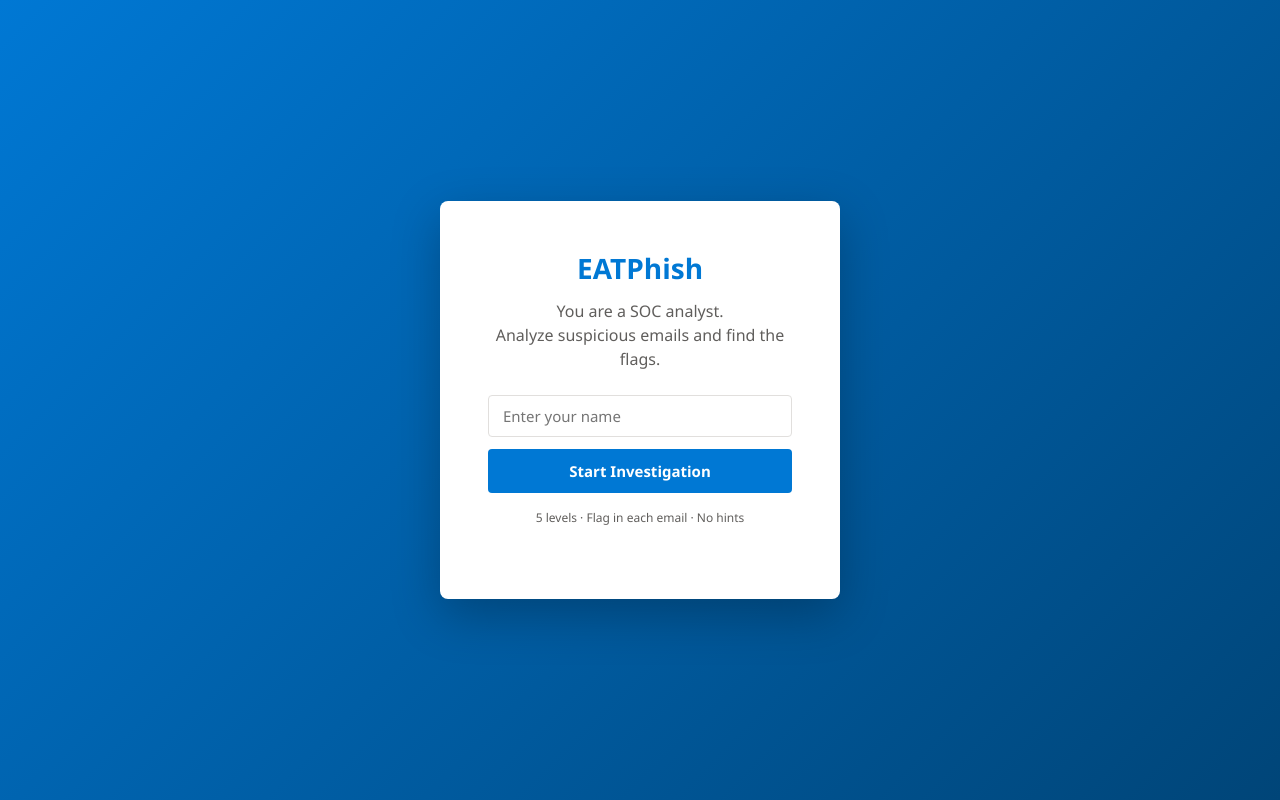
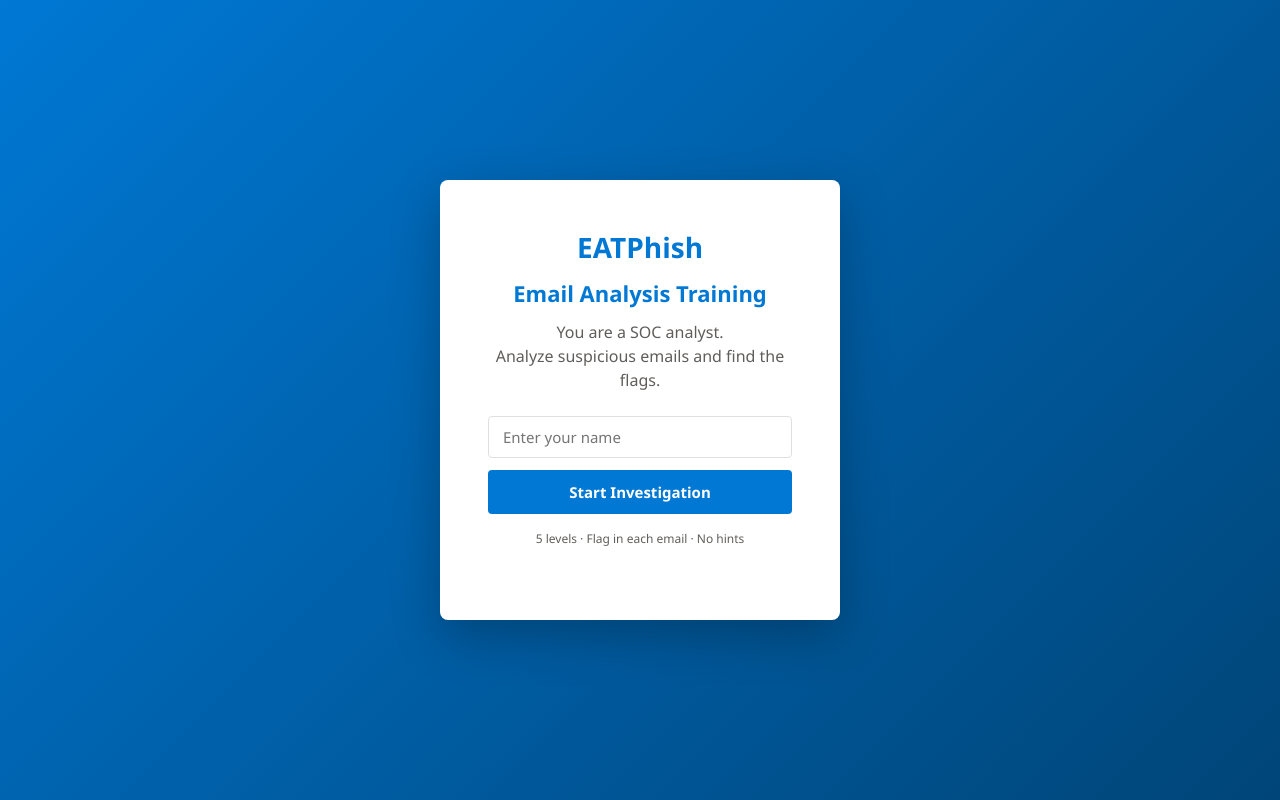
Before and after one commit to fran0x4B/EATthePhish, a plain HTML site: page index.html in a window 1280 px wide. Drawn offline with Linux system fonts and the light colour scheme.

Commit message:
Add files via upload

```diff
--- a/index.html
+++ b/index.html
@@ -47,6 +47,7 @@
   <div id="introScreen">
     <div id="introBox">
       <h1>EATPhish</h1>
+      <h2>Email Analysis Training</h2>
       <p>You are a SOC analyst.<br>Analyze suspicious emails and find the flags.</p>
       <input id="username" type="text" placeholder="Enter your name" autocomplete="off">
       <button id="startBtn">Start Investigation</button>
--- a/style.css
+++ b/style.css
@@ -47,6 +47,7 @@ body {
 }
 
 #introBox h1 { font-size: 28px; color: var(--accent); margin-bottom: 12px; }
+#introBox h2 { font-size: 22px; color: var(--accent); margin-bottom: 12px; }
 #introBox p  { color: var(--text-secondary); margin-bottom: 24px; line-height: 1.5; }
 
 #introBox input {
```
